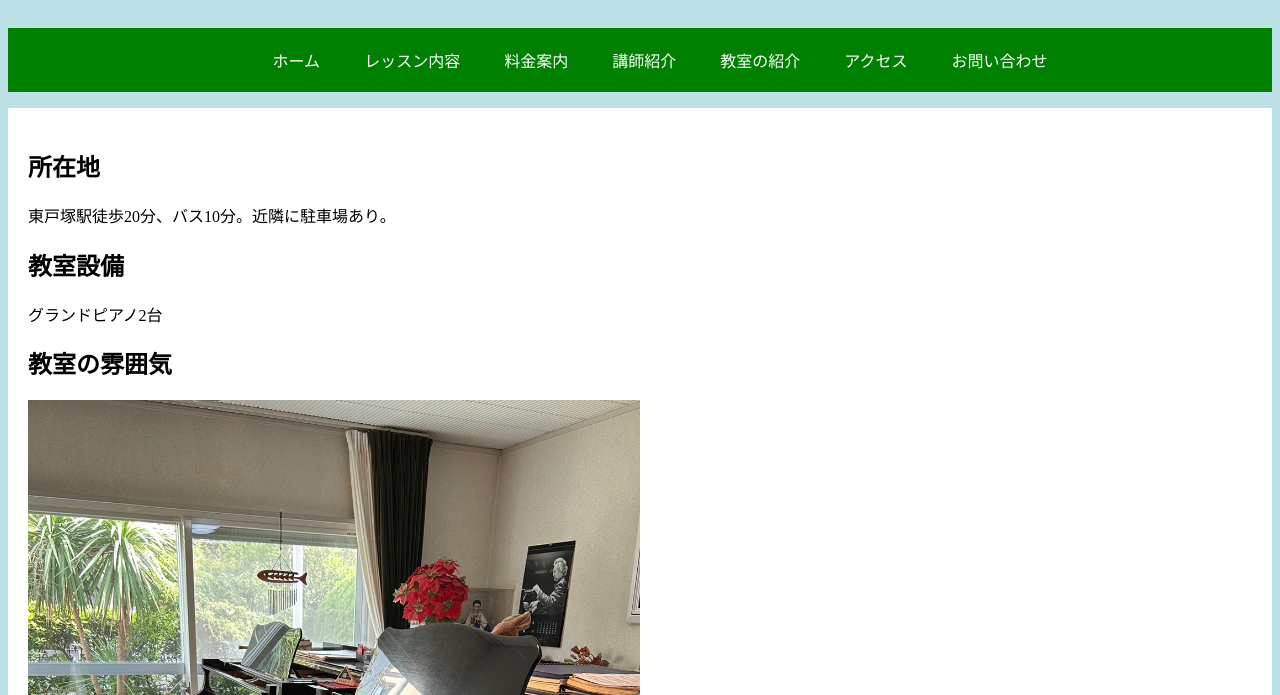
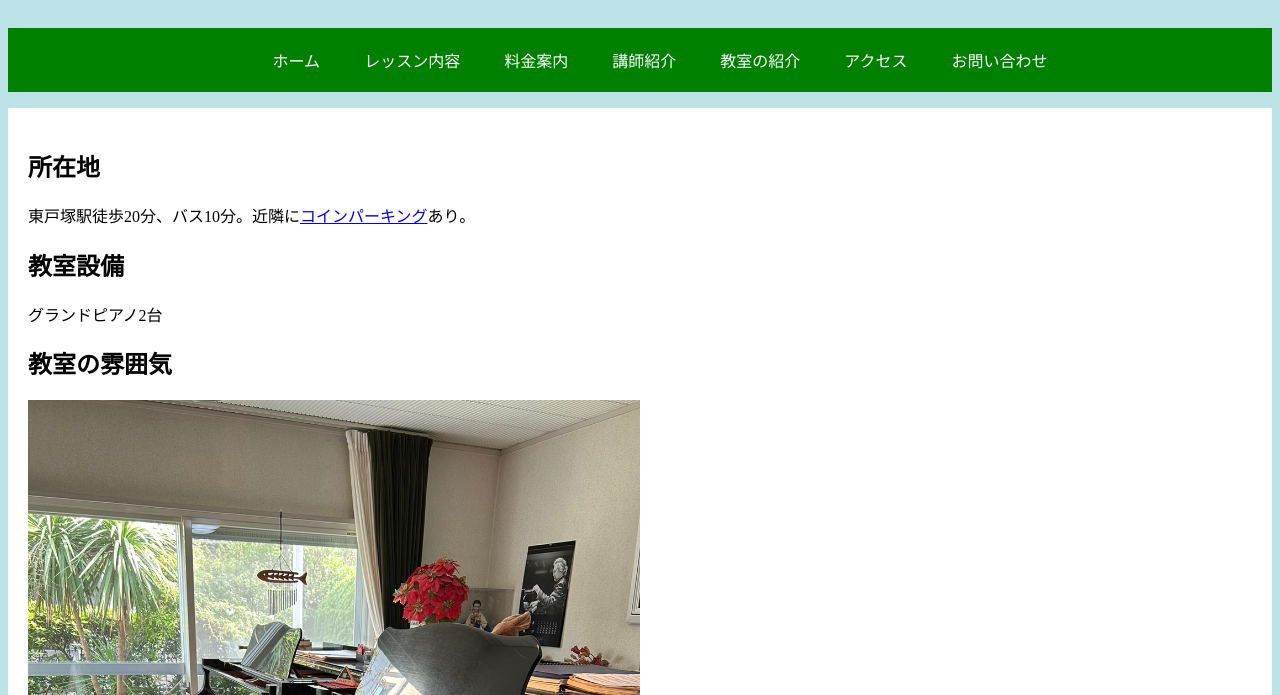
Before and after one commit to mikapiano/mikapiano.github.io, a plain HTML site: page about.html in a window 1280 px wide. Shown: the part 105-800 px from the top of the page. Drawn offline with Linux system fonts and the light colour scheme.

Commit message:
Update about.html

```diff
--- a/about.html
+++ b/about.html
@@ -20,7 +20,7 @@
     </nav>
     <section>
         <h1>所在地</h1>
-        <p>東戸塚駅徒歩20分、バス10分。近隣に駐車場あり。</p>
+        <p>東戸塚駅徒歩20分、バス10分。近隣に<a href="https://www.google.com/maps/search/タイムズ境木本町">コインパーキング</a>あり。</p>
         <h1>教室設備</h1>
         <p>グランドピアノ2台</p>
         <h1>教室の雰囲気</h1>
```
